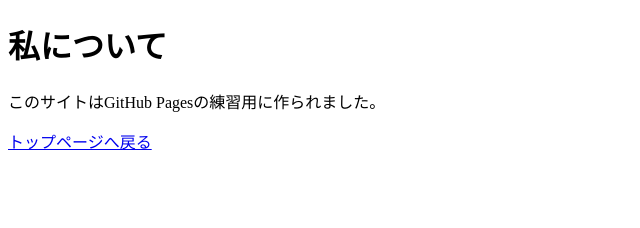
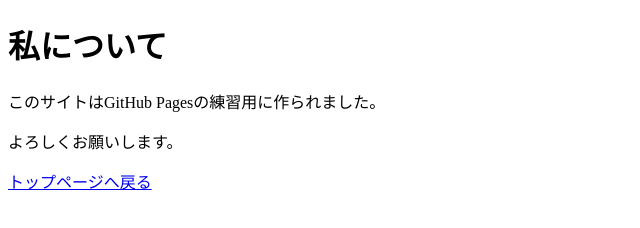
Before and after one commit to rinyan-thai23/my-first-website, a plain HTML site: page about.html in a window 1280 px wide. Shown: the whole page, without its empty margins (0-640 px from the left). Drawn offline with Linux system fonts and the light colour scheme.

Commit message:
2回目の更新

```diff
--- a/about.html
+++ b/about.html
@@ -7,6 +7,7 @@
 <body>
     <h1>私について</h1>
     <p>このサイトはGitHub Pagesの練習用に作られました。</p>
+    <p>よろしくお願いします。</p>
     <a href="index.html">トップページへ戻る</a>
 </body>
 </html>
```
